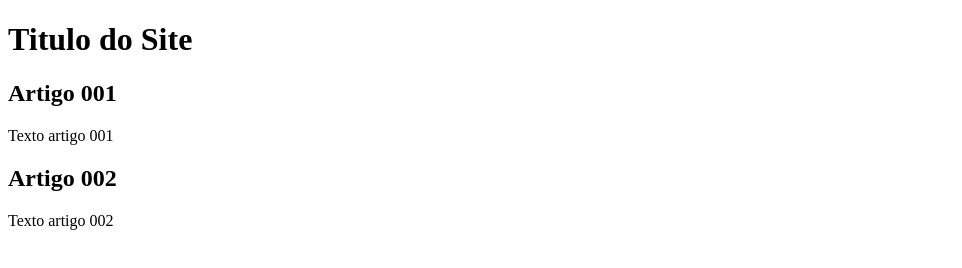
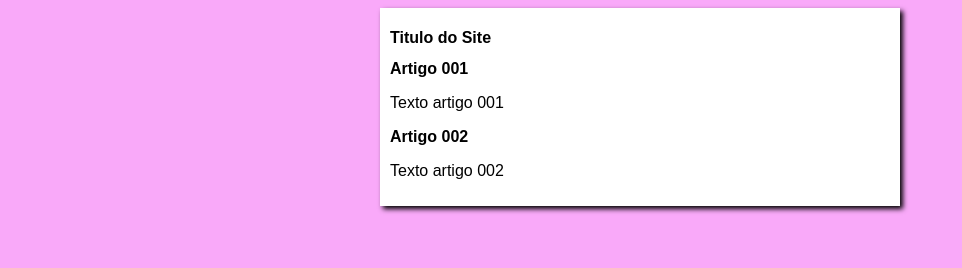
Before and after one commit to JibranMachiavelli/Projeto_Site, a plain HTML site: page index.html in a window 1280 px wide. Shown: the whole page, without its empty margins (0-962 px from the left). Drawn offline with Linux system fonts and the light colour scheme.

Commit message:
iniciei o desing

```diff
--- /dev/null
+++ b/Estilos/style.css
@@ -0,0 +1,14 @@
+*{
+    font-family: Arial, Helvetica, sans-serif;
+    font-size: 16px;
+}
+body{
+    background-color: rgb(249, 169, 249);
+}
+main{
+    background-color: white;
+    width: 500px;
+    margin: auto;
+    padding: 10px;
+    box-shadow: 3px 3px 5px black;
+}
--- a/index.html
+++ b/index.html
@@ -4,6 +4,7 @@
     <meta charset="UTF-8">
     <meta name="viewport" content="width=device-width, initial-scale=1.0">
     <title>Título do Site</title>
+    <link rel="stylesheet" href="Estilos/style.css">
 </head>
 <body>
     <main>
```
